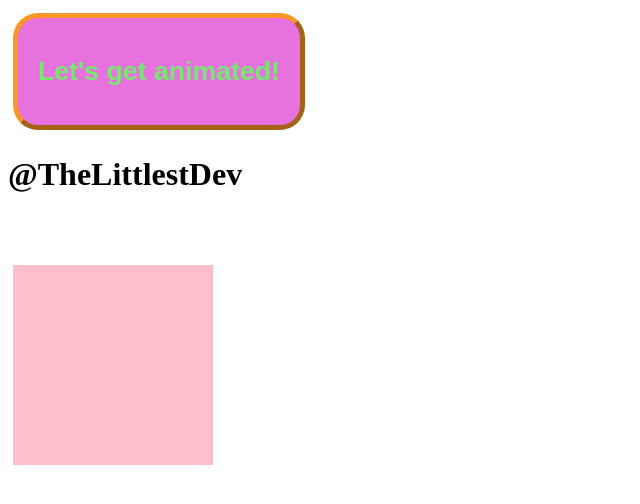
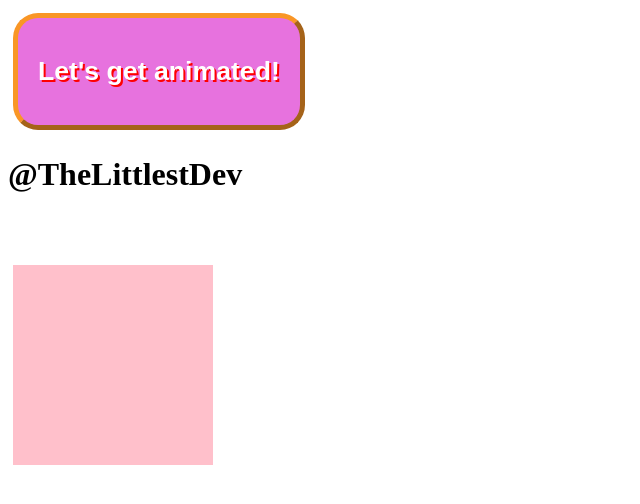
Before and after one commit to samlee13/animations, an Angular app: page / in a window 1280 px wide. Shown: the top 504 px of the page, without its empty margins (0-640 px from the left). Built offline with nearby package versions, Linux system fonts and the light colour scheme.

Commit message:
button color

```diff
--- a/src/app/app.component.css
+++ b/src/app/app.component.css
@@ -5,7 +5,8 @@ button {
   border-radius: 25px;
   margin: 5px;
   padding: 20px;
-  color: #77e772;
+  color: #fff;
+  text-shadow: 2px 2px #ff0000;
 }
 button:focus {
   outline: 0;
```
